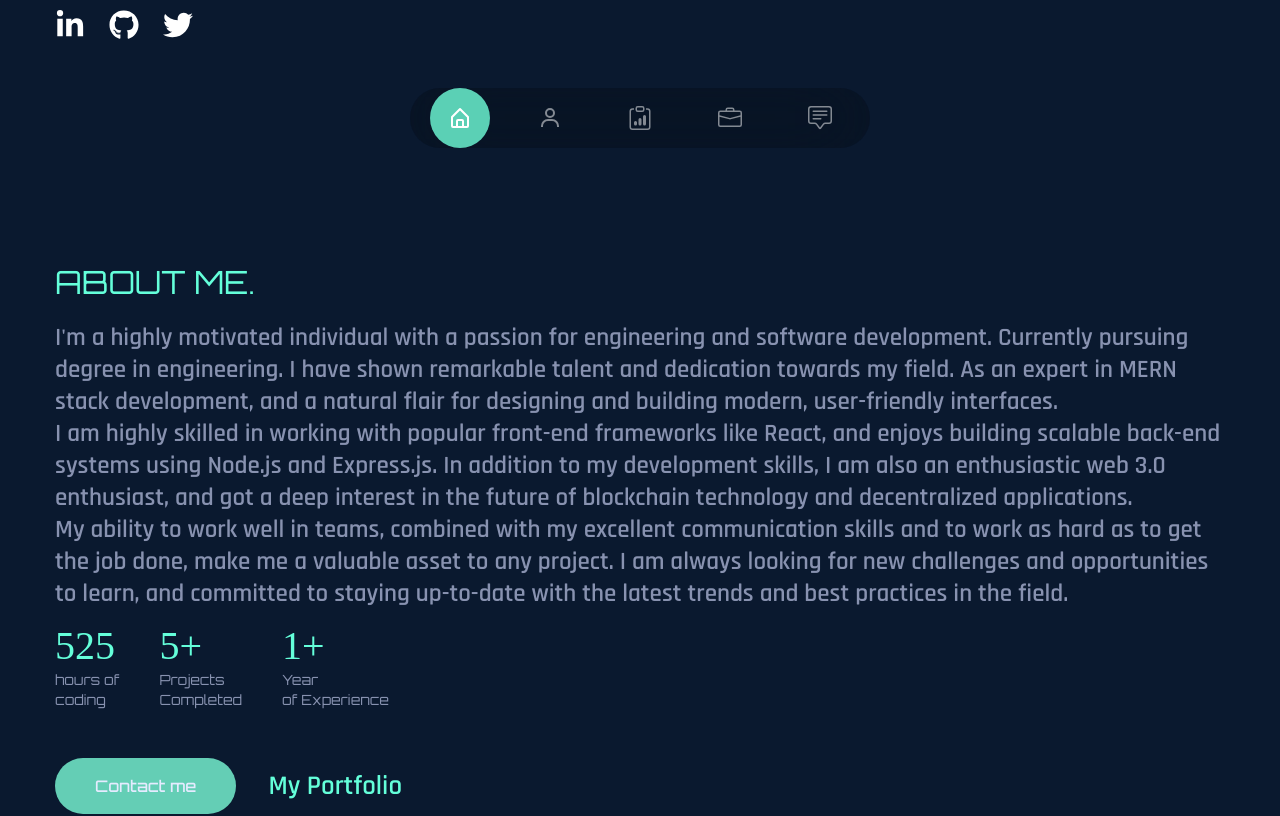
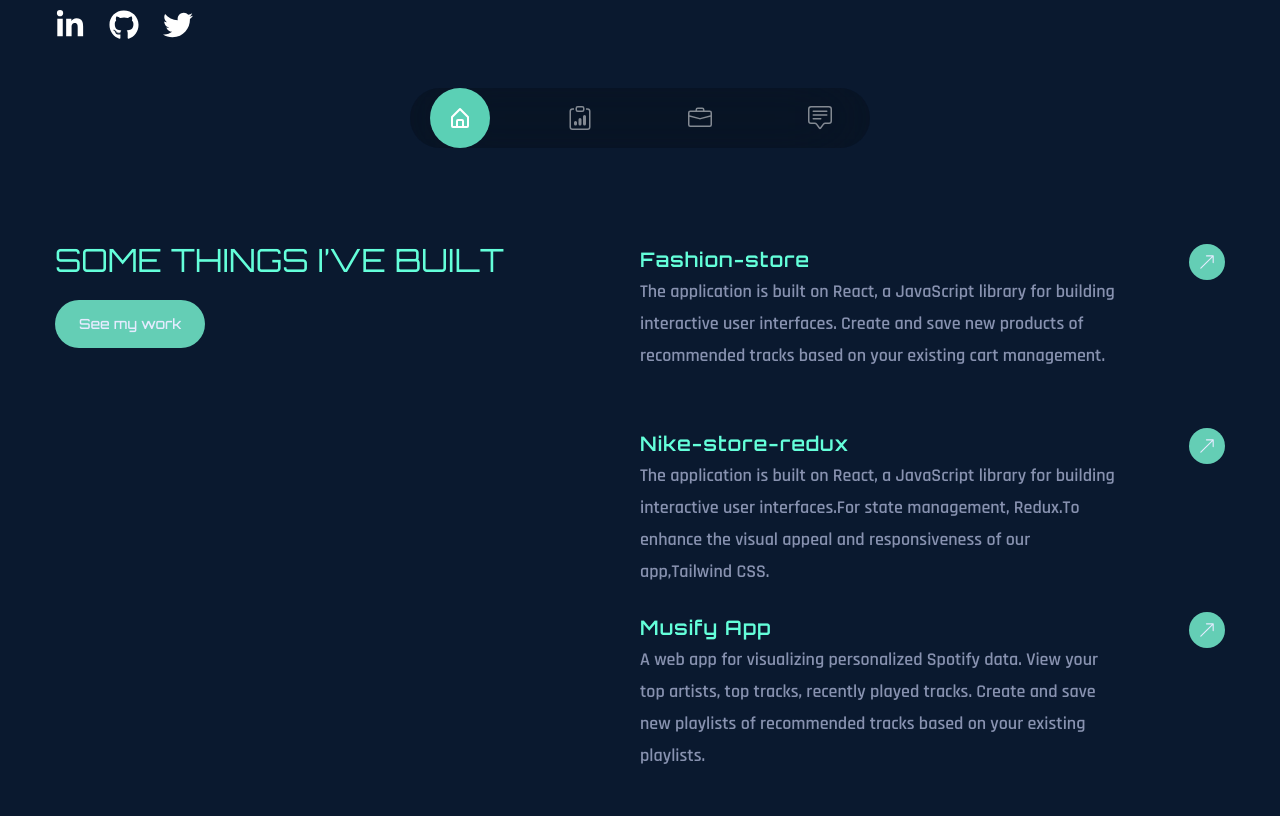
Before and after one commit to vbirla789/portfolio, a React (Create React App) app: page / in a window 1280 px wide. Shown: the part 620-1436 px from the top of the page. Built offline with nearby package versions, Linux system fonts and the light colour scheme; the HTML template or start-up script is replaced by a standard one; a web font is replaced by a local one.

Commit message:
some css

```diff
--- a/src/App.js
+++ b/src/App.js
@@ -14,7 +14,7 @@ const App = () => {
       <Header />
       <Banner />
       <Nav />
-      <About />
+      {/* <About /> */}
       <Services />
       <Work />
       <Contact />
--- a/src/components/Nav.js
+++ b/src/components/Nav.js
@@ -25,7 +25,7 @@ const Nav = () => {
           >
             <BiHomeAlt />
           </Link>
-          <Link
+          {/* <Link
             to="about"
             activeClass="active"
             smooth={true}
@@ -33,7 +33,7 @@ const Nav = () => {
             className="cursor-pointer w-[60px] h-[60px] flex items-center justify-center"
           >
             <BiUser />
-          </Link>
+          </Link> */}
           <Link
             to="services"
             activeClass="active"
--- a/src/components/Services.js
+++ b/src/components/Services.js
@@ -8,10 +8,10 @@ import { fadeIn } from "../variants";
 
 const services = [
   {
-    name: "Spotify Clone",
+    name: "Fashion-store",
     description:
-      "A web app for visualizing personalized Spotify data. View your top artists, top tracks, recently played tracks. Create and save new playlists of recommended tracks based on your existing playlists.",
-    link: "https://spotify-clone-vbirla789.vercel.app/",
+      "The application is built on React, a JavaScript library for building interactive user interfaces. Create and save new products of recommended tracks based on your existing cart management.",
+    link: "https://store-dt7b.vercel.app/",
   },
   {
     name: "Nike-store-redux",
@@ -20,10 +20,10 @@ const services = [
     link: "https://nike-app-redux.vercel.app/",
   },
   {
-    name: "To Do App",
+    name: "Musify App",
     description:
-      " A To-Do app using React can be designed to help users keep track of tasks they need to complete. The app can be built using React components, state management using hooks, and local storage to save tasks.",
-    link: "https://todo-app-xi-ebon.vercel.app/",
+      " A web app for visualizing personalized Spotify data. View your top artists, top tracks, recently played tracks. Create and save new playlists of recommended tracks based on your existing playlists.",
+    link: "https://spotify-clone-vbirla789.vercel.app/",
   },
 ];
 
```
Also changed, not shown: src/assets/img1.png (added).
